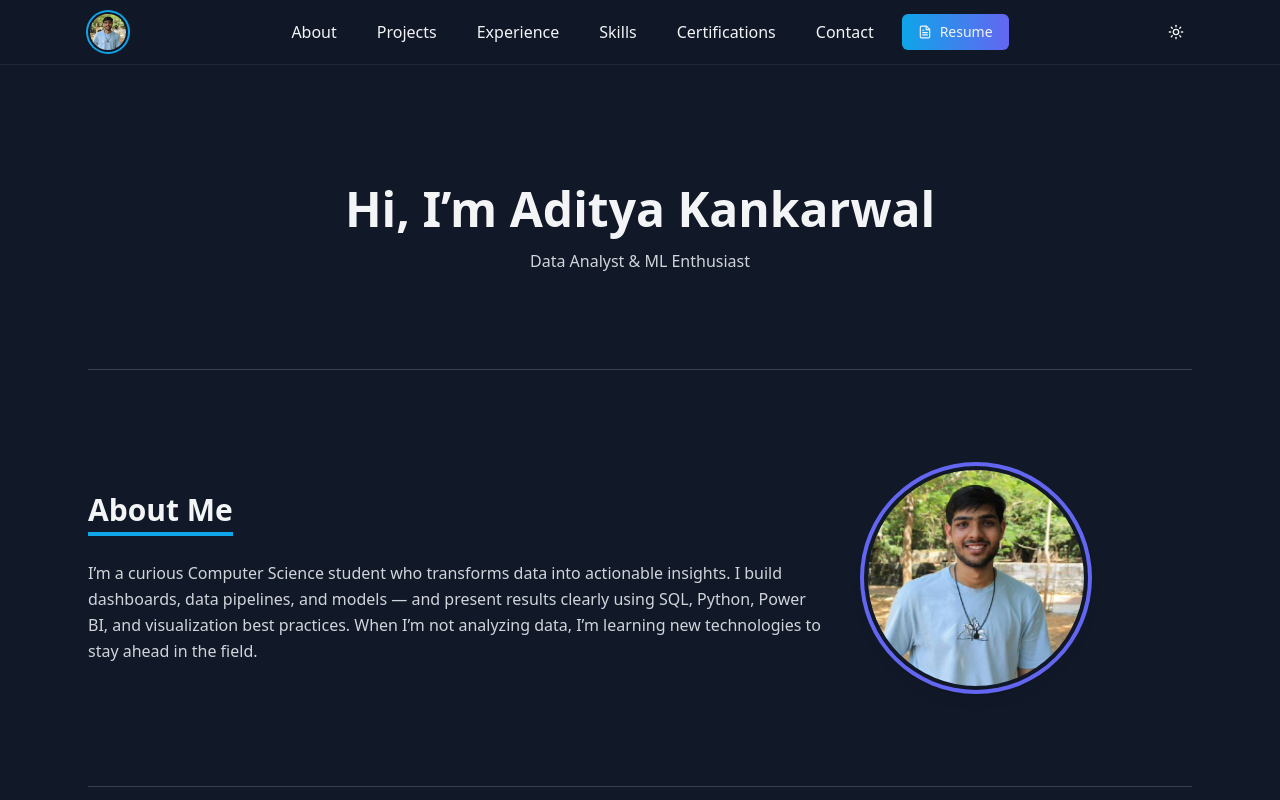
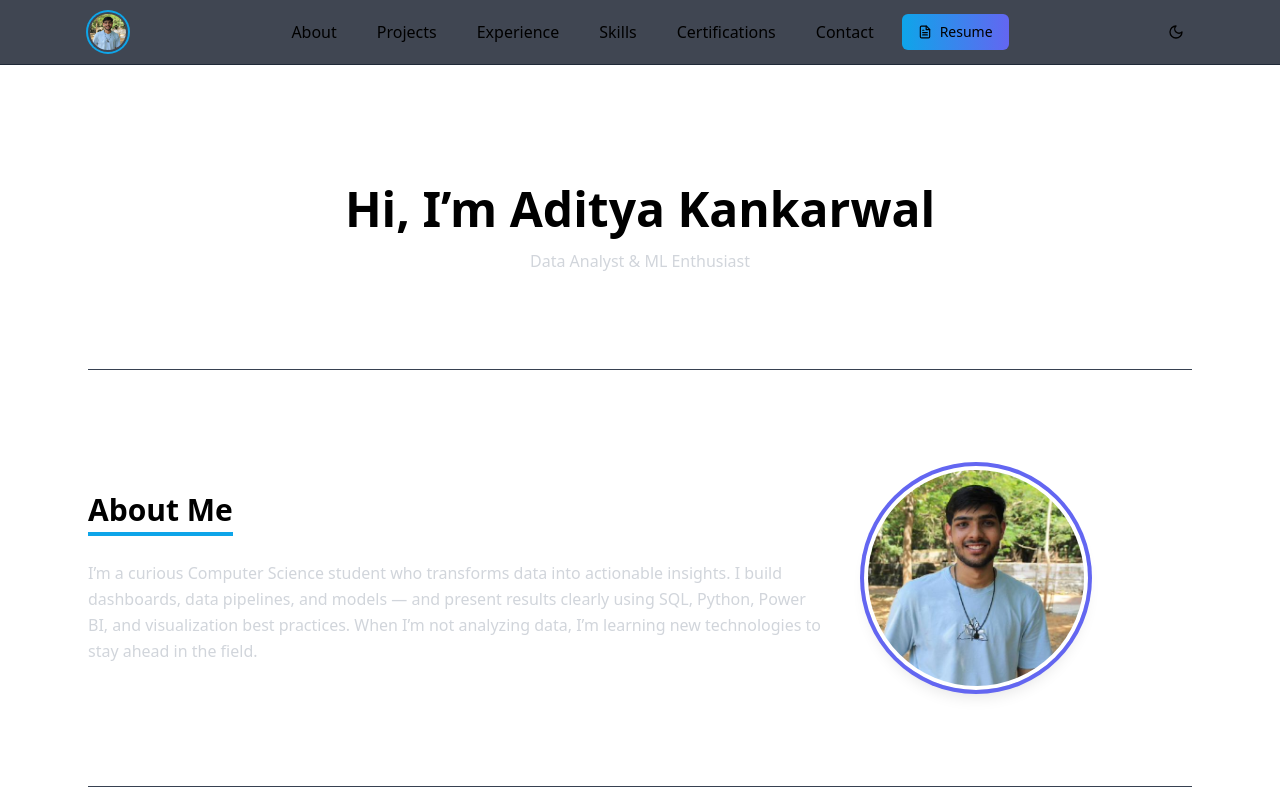
Before and after one commit to AdityaK-27/portfolio, a React (Vite) app: page / in a window 1280 px wide. Shown: the top 800 px of the page. Built offline with nearby package versions, Linux system fonts and the light colour scheme.

Commit message:
Update App.jsx

```diff
--- a/src/App.jsx
+++ b/src/App.jsx
@@ -56,13 +56,21 @@ const certs = [
 ];
 
 export default function App() {
-  const [dark, setDark] = useState(true);
-  const [menuOpen, setMenuOpen] = useState(false);
+  const [dark, setDark] = useState(false);
+  const [menuOpen, setMenuOpen] = useState(true);
 
   useEffect(() => {
-    const root = document.documentElement;
-    if (dark) root.classList.add("dark");
-    else root.classList.remove("dark");
+    const savedTheme = localStorage.getItem("theme");
+    if (savedTheme) {
+      setDark(savedTheme === "dark");
+      document.documentElement.classList.toggle("dark", savedTheme === "dark");
+    }
+  }, []);
+
+  // Update HTML class + save to localStorage whenever theme changes
+  useEffect(() => {
+    document.documentElement.classList.toggle("dark", dark);
+    localStorage.setItem("theme", dark ? "dark" : "light");
   }, [dark]);
 
   const NavLink = ({ href, children }) => (
@@ -76,7 +84,7 @@ export default function App() {
   );
 
   return (
-    <div className="min-h-screen bg-gray-900 text-gray-100">
+    <div className="min-h-screen bg-white text-black dark:bg-gray-900 dark:text-gray-100">
       {/* NAVBAR */}
       <header className="sticky top-0 z-50 backdrop-blur bg-gray-900/80 border-b border-gray-800">
         <div className="max-w-6xl mx-auto px-6 py-3 flex items-center justify-between">
```
